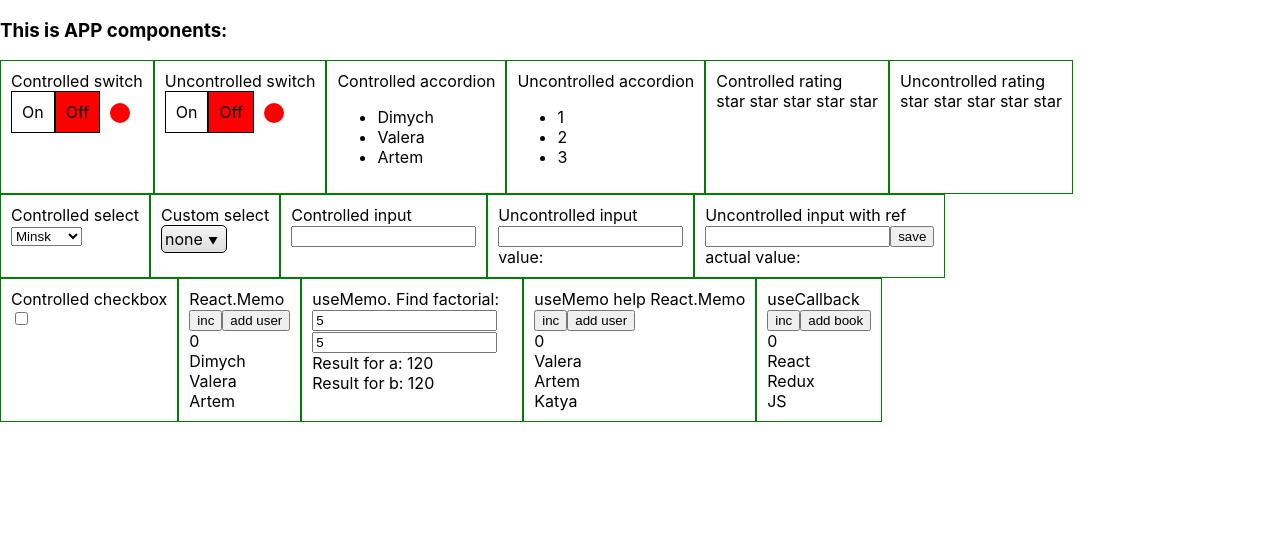
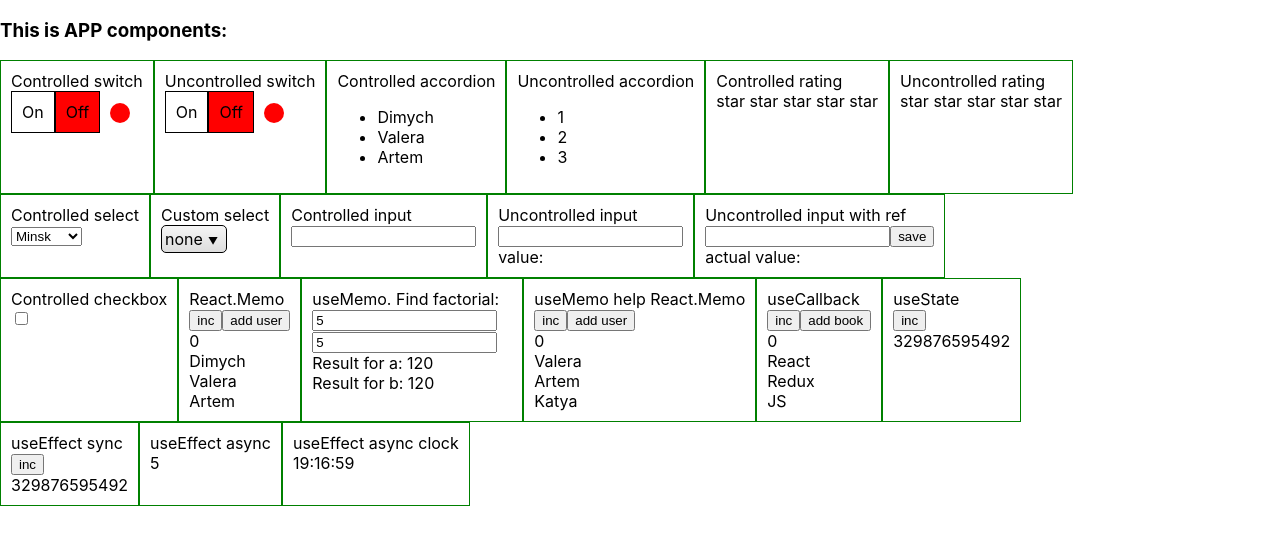
Before and after one commit to ssivenkov/React_kabzda, a React (Create React App) app: page / in a window 1280 px wide. Shown: the top 544 px of the page. Built offline with nearby package versions, Linux system fonts and the light colour scheme.

Commit message:
add UseState, sync and async useEffect, clock with useEffect

```diff
--- a/src/App.tsx
+++ b/src/App.tsx
@@ -16,6 +16,10 @@ import { ReactMemo } from "./components/ReactMemo/ReactMemo";
 import { UseMemo } from "./components/UseMemo/UseMemo";
 import { UseMemoHelpReactMemo } from "./components/UseMemoHelpReactMemo/UseMemoHelpReactMemo";
 import { UseCallback } from "./components/UseCallback/UseCallback";
+import { UseState } from "./components/UseState/UseState";
+import { UseEffectSync } from "./components/UseEffectSync/UseEffectSync";
+import { UseEffectAsync } from "./components/UseEffectAsync/UseEffectAsync";
+import { UseEffectAsyncClock } from "./components/UseEffectAsyncClock/UseEffectAsyncClock";
 
 function App() {
   type PageTitlePropsType = {
@@ -80,6 +84,10 @@ function App() {
       <UseMemo/>
       <UseMemoHelpReactMemo/>
       <UseCallback/>
+      <UseState/>
+      <UseEffectSync/>
+      <UseEffectAsync/>
+      <UseEffectAsyncClock/>
     </div>
   </>
 }
--- a/src/components/CustomSelect/CustomSelect.tsx
+++ b/src/components/CustomSelect/CustomSelect.tsx
@@ -1,15 +1,15 @@
 import React, {useState, KeyboardEvent, useRef} from "react";
 import s from '../CustomSelect/CustomSelect.module.css'
 
-type itemType = {
+type nameType = {
     title: string
-    value: any
+    value: number
 }
 
 type SelectPropsType = {
-    value?: any
+    value?: string
     onChange: (value: any) => void
-    items: itemType[]
+    items: Array<nameType>
 }
 
 export let CustomSelectComponent: React.FC<SelectPropsType> = (
@@ -85,7 +85,7 @@ export let CustomSelectComponent: React.FC<SelectPropsType> = (
 }
 
 type CustomSelectOptionsType = {
-    items: itemType[]
+    items: nameType[]
     changeValue: (value: any) => void
     unCollapsed: boolean
     setUnCollapsed: (collapsed: boolean) => void
--- a/src/components/UncontrolledAccordion/Reducer.tsx
+++ b/src/components/UncontrolledAccordion/Reducer.tsx
@@ -18,5 +18,4 @@ export const reducer = (state: StateType, action: ActionType): StateType => {
         default:
             throw new Error("Bad action type")
     }
-    return state;
 }
--- a/src/components/UseCallback/UseCallback.tsx
+++ b/src/components/UseCallback/UseCallback.tsx
@@ -1,4 +1,4 @@
-import React, { useCallback, useMemo, useState } from "react";
+import React, { useCallback, useState } from "react";
 import s from "./UseCallback.module.css"
 
 const CounterSecret = (props: { count: number }) => {
@@ -18,7 +18,7 @@ const Books = React.memo(BooksSecret);
 export const UseCallback = () => {
   const [counter, setCounter] = useState(0);
   const [books, setBooks] = useState(["React", "Redux", "JS"]);
-  console.log("LikeUseCallback");
+  console.log("UseCallback render");
 
   /* useMemo выполняет функцию useCallback
    const memorizedAddBookFromUseMemo = useMemo(() => {
--- /dev/null
+++ b/src/components/UseEffectAsync/UseEffectAsync.module.css
@@ -0,0 +1,10 @@
+.container {
+    display: inline-block;
+    padding: 10px;
+    border: 1px solid green;
+}
+
+.contentContainer {
+    display: flex;
+    flex-direction: column;
+}
--- /dev/null
+++ b/src/components/UseEffectAsync/UseEffectAsync.tsx
@@ -0,0 +1,21 @@
+import React, { useEffect, useState } from "react";
+import s from "./UseEffectAsync.module.css";
+
+function generateData() {
+  return 0
+}
+
+export const UseEffectAsync = () => {
+  const [counter, setCounter] = useState(generateData);
+
+  useEffect(() => {
+    setInterval(() => {
+      setCounter((state) => state + 1);
+    }, 1000)
+  }, [])
+
+  return <div className={s.container}>
+    <span>useEffect async</span>
+    <div>{counter}</div>
+  </div>
+}
--- /dev/null
+++ b/src/components/UseEffectAsyncClock/UseEffectAsyncClock.module.css
@@ -0,0 +1,10 @@
+.container {
+    display: inline-block;
+    padding: 10px;
+    border: 1px solid green;
+}
+
+.contentContainer {
+    display: flex;
+    flex-direction: column;
+}
--- /dev/null
+++ b/src/components/UseEffectAsyncClock/UseEffectAsyncClock.tsx
@@ -0,0 +1,27 @@
+import React, { useEffect, useState } from "react";
+import s from "./UseEffectAsyncClock.module.css";
+
+export const UseEffectAsyncClock = () => {
+  const [date, setDate] = useState(new Date())
+
+  useEffect(() => {
+    const clockID = setInterval(() => {
+      setDate(new Date());
+    }, 1000);
+
+    return () => {
+      clearInterval(clockID)
+    }
+  }, [])
+
+  const get2digitsString = (num: number) => num < 10 ? "0" + num : num
+
+  return <div className={s.container}>
+    <span>useEffect async clock</span>
+    <div>
+      <span>{get2digitsString(date.getHours())}:</span>
+      <span>{get2digitsString(date.getMinutes())}:</span>
+      <span>{get2digitsString(date.getSeconds())}</span>
+    </div>
+  </div>
+}
--- /dev/null
+++ b/src/components/UseEffectSync/UseEffectSync.module.css
@@ -0,0 +1,10 @@
+.container {
+    display: inline-block;
+    padding: 10px;
+    border: 1px solid green;
+}
+
+.contentContainer {
+    display: flex;
+    flex-direction: column;
+}
--- /dev/null
+++ b/src/components/UseEffectSync/UseEffectSync.tsx
@@ -0,0 +1,22 @@
+import React, { useEffect, useState } from "react";
+import s from "./UseEffectSync.module.css";
+
+function generateData() {
+  return 329876595492
+}
+
+export const UseEffectSync = () => {
+  const [counter, setCounter] = useState(generateData);
+
+  useEffect(() => {
+    console.log("UseEffect sync render");
+  })
+
+  return <div className={s.container}>
+    <span>useEffect sync</span>
+    <div>
+      <button onClick={() => setCounter(counter + 1)}>inc</button>
+    </div>
+    {counter}
+  </div>
+}
--- /dev/null
+++ b/src/components/UseState/UseState.module.css
@@ -0,0 +1,10 @@
+.container {
+    display: inline-block;
+    padding: 10px;
+    border: 1px solid green;
+}
+
+.contentContainer {
+    display: flex;
+    flex-direction: column;
+}
--- /dev/null
+++ b/src/components/UseState/UseState.tsx
@@ -0,0 +1,24 @@
+import React, { useState } from "react";
+import s from "./UseState.module.css";
+
+function generateData() {
+  return 329876595492
+}
+
+export const UseState = () => {
+  console.log("UseState render");
+
+  const [counter, setCounter] = useState(generateData);
+
+  const changer = (state: number) => {
+    return state + 1
+  }
+
+  return <div className={s.container}>
+    <span>useState</span>
+    <div>
+      <button onClick={() => setCounter(changer)}>inc</button>
+    </div>
+    {counter}
+  </div>
+}
```
